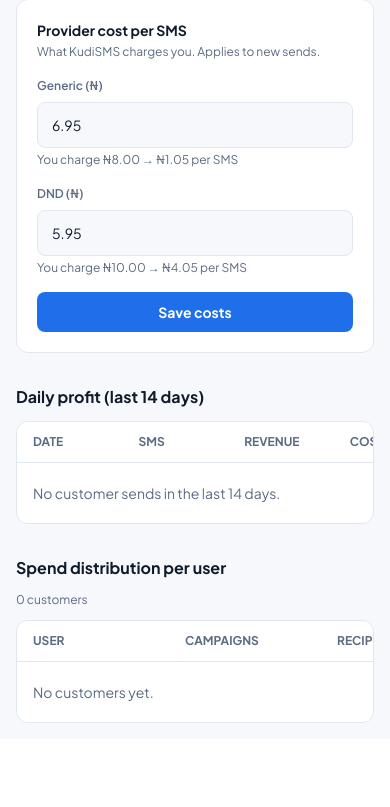
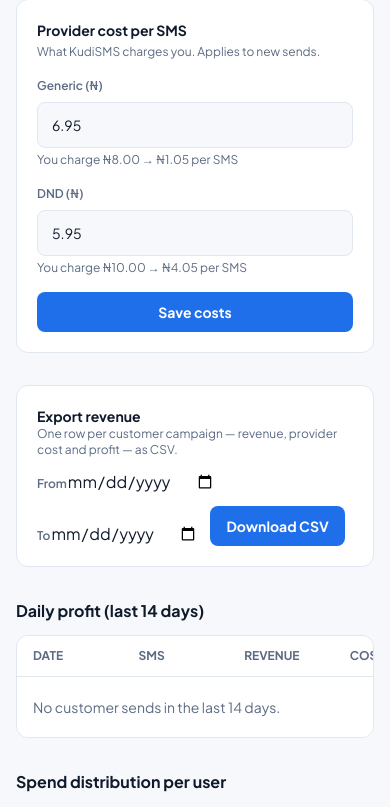
Before and after one commit to Pheebemi/bulk-backend, a Django app: page /console/analytics/ in a window 390 px wide. Shown: the part 1585-2392 px from the top of the page. Before the commit the page ends 2308 px from the top, so only its background shows below. Run offline with Django 5.2, Linux system fonts and the light colour scheme; the visitor is signed in with stand-in values (Sample User, id 1); data comes from the database, SQL or seed files in the repository; data that the repository does not hold is empty.

Commit message:
Admin console: users list/detail, block/unblock, revenue and users CSV export
Blocking sets is_active=False, which ends their session and API tokens;
the login page says the account is suspended.

Co-Authored-By: Claude Sonnet 5.5 <noreply@anthropic.com>
Claude-Session: https://claude.ai/code/session_01TCCe5GBwowm4kh4GhoNA9h

```diff
--- a/apps/accounts/context_processors.py
+++ b/apps/accounts/context_processors.py
@@ -25,6 +25,7 @@ _CONSOLE_NAV = [
     ('console-approvals', 'Sender IDs', 'sender'),
     ('console-campaigns', 'Campaigns', 'campaign'),
     ('console-contacts', 'Contacts', 'contacts'),
+    ('console-users', 'Users', 'contacts'),
     ('console-wallets', 'User wallets', 'wallet'),
     ('console-send', 'Send campaign', 'campaign'),
 ]
--- a/apps/accounts/forms.py
+++ b/apps/accounts/forms.py
@@ -20,6 +20,12 @@ class EmailLoginForm(forms.Form):
         if email and password:
             user = authenticate(self._request, username=email, password=password)
             if user is None:
+                # authenticate() also returns None for a blocked (inactive)
+                # account — say so when the password was right, so they
+                # know to contact support rather than retry.
+                blocked = User.objects.filter(email__iexact=email, is_active=False).first()
+                if blocked and blocked.check_password(password):
+                    raise forms.ValidationError('This account has been suspended. Please contact support.')
                 raise forms.ValidationError('Invalid email or password.')
             cleaned['user'] = user
         return cleaned
--- a/apps/campaigns/urls_console.py
+++ b/apps/campaigns/urls_console.py
@@ -8,6 +8,10 @@ urlpatterns = [
     path('console/dashboard/', v.dashboard, name='console-dashboard'),
     path('console/analytics/', v.analytics, name='console-analytics'),
     path('console/campaigns/', v.campaigns, name='console-campaigns'),
+    path('console/users/', v.users, name='console-users'),
+    path('console/users/export.csv', v.export_users, name='console-users-export'),
+    path('console/users/<int:pk>/', v.user_detail, name='console-user-detail'),
+    path('console/export/revenue.csv', v.export_revenue, name='console-export-revenue'),
     path('console/wallets/', v.wallets, name='console-wallets'),
     path('console/send/', v.send, name='console-send'),
     path('console/approvals/', v.approvals, name='console-approvals'),
--- a/apps/campaigns/views_console.py
+++ b/apps/campaigns/views_console.py
@@ -12,7 +12,12 @@ from django.db.models import Count, Q, Sum, Value
 from django.db.models.functions import Coalesce, TruncDate
 from django.utils import timezone
 from datetime import timedelta
+import csv
+from datetime import date
+
+from django.http import HttpResponse
 from django.shortcuts import get_object_or_404, redirect, render
+from django.views.decorators.http import require_POST
 
 from apps.accounts.forms import EmailLoginForm
 from apps.accounts.models import Wallet, WalletTransaction
@@ -269,3 +274,118 @@ def approvals(request):
         'page': Paginator(rows, 25).get_page(request.GET.get('page')), 'vis': vis,
         'providers': SenderID.PROVIDER_CHOICES, 'statuses': SenderID.PLATFORM_STATUS, 'visibilities': SenderID.VISIBILITY_CHOICES,
     })
+
+
+# --- Users --------------------------------------------------------------------
+
+
+def _customers_qs(q='', status=''):
+    qs = (
+        User.objects.filter(is_staff=False)
+        .select_related('wallet')
+        .annotate(
+            campaigns_count=Count('campaigns', filter=Q(campaigns__is_admin_campaign=False), distinct=True),
+            total_spent=Coalesce(Sum('campaigns__total_cost', filter=Q(campaigns__is_admin_campaign=False)), Value(Decimal('0.00'))),
+        )
+        .order_by('-date_joined')
+    )
+    if q:
+        qs = qs.filter(Q(email__icontains=q) | Q(full_name__icontains=q) | Q(phone_number__icontains=q))
+    if status == 'blocked':
+        qs = qs.filter(is_active=False)
+    elif status == 'active':
+        qs = qs.filter(is_active=True)
+    return qs
+
+
+@staff_required
+def users(request):
+    q = request.GET.get('q', '').strip()
+    status = request.GET.get('status', '')
+    qs = _customers_qs(q, status)
+    return render(request, 'console/users.html', {
+        'page': Paginator(qs, 25).get_page(request.GET.get('page')), 'q': q, 'status': status,
+        'total': User.objects.filter(is_staff=False).count(),
+        'blocked': User.objects.filter(is_staff=False, is_active=False).count(),
+    })
+
+
+@staff_required
+def user_detail(request, pk):
+    customer = get_object_or_404(User, pk=pk, is_staff=False)
+    if request.method == 'POST':
+        action = request.POST.get('action')
+        if action == 'block':
+            customer.is_active = False
+            messages.success(request, f'{customer.email} is blocked and signed out. They can no longer log in or send.')
+        elif action == 'unblock':
+            customer.is_active = True
+            messages.success(request, f'{customer.email} is active again.')
+        customer.save(update_fields=['is_active'])
+        return redirect('console-user-detail', pk=pk)
+
+    wallet, _ = Wallet.objects.get_or_create(user=customer)
+    camps = Campaign.objects.filter(user=customer, is_admin_campaign=False)
+    agg = camps.aggregate(spent=Sum('total_cost'), recipients=Sum('delivered'))
+    return render(request, 'console/user_detail.html', {
+        'c': customer, 'wallet': wallet,
+        'campaigns_count': camps.count(), 'spent': _money(agg['spent']), 'delivered': agg['recipients'] or 0,
+        'recent': camps.order_by('-created_at')[:10],
+        'history': WalletTransaction.objects.filter(user=customer).order_by('-created_at')[:10],
+        'sender_ids': SenderID.objects.filter(user=customer).order_by('-created_at'),
+    })
+
+
+def _csv_response(filename):
+    response = HttpResponse(content_type='text/csv')
+    response['Content-Disposition'] = f'attachment; filename="{filename}"'
+    return response
+
+
+@staff_required
+def export_users(request):
+    response = _csv_response(f'users-{date.today().isoformat()}.csv')
+    writer = csv.writer(response)
+    writer.writerow(['Email', 'Name', 'Phone', 'Joined', 'Verified', 'Status', 'Balance (NGN)', 'Campaigns', 'Total spent (NGN)'])
+    for u in _customers_qs(request.GET.get('q', '').strip(), request.GET.get('status', '')):
+        writer.writerow([
+            u.email, u.full_name, u.phone_number, timezone.localtime(u.date_joined).strftime('%Y-%m-%d'),
+            'yes' if u.email_verified else 'no', 'active' if u.is_active else 'blocked',
+            getattr(getattr(u, 'wallet', None), 'balance', 0), u.campaigns_count, u.total_spent,
+        ])
+    return response
+
+
+def _parse_day(value):
+    try:
+        return date.fromisoformat(value)
+    except (TypeError, ValueError):
+        return None
+
+
+@staff_required
+def export_revenue(request):
+    """One row per customer campaign that delivered something, with revenue,
+    provider cost and profit; a totals row closes the file."""
+    start, end = _parse_day(request.GET.get('from')), _parse_day(request.GET.get('to'))
+    qs = Campaign.objects.filter(is_admin_campaign=False, delivered__gt=0).select_related('user').order_by('created_at')
+    if start:
+        qs = qs.filter(created_at__date__gte=start)
+    if end:
+        qs = qs.filter(created_at__date__lte=end)
+    label = f'{start or "start"}_to_{end or "today"}'
+    response = _csv_response(f'revenue-{label}.csv')
+    writer = csv.writer(response)
+    writer.writerow(['Date', 'Campaign', 'Customer', 'Sender ID', 'Route', 'Delivered', 'Revenue (NGN)', 'Provider cost (NGN)', 'Profit (NGN)'])
+    revenue = cost = Decimal('0.00')
+    delivered = 0
+    for c in qs:
+        profit = c.total_cost - c.termii_cost
+        revenue, cost, delivered = revenue + c.total_cost, cost + c.termii_cost, delivered + c.delivered
+        writer.writerow([
+            timezone.localtime(c.created_at).strftime('%Y-%m-%d %H:%M'), c.pk, c.user.email, c.sender_id,
+            c.channel.upper(), c.delivered, c.total_cost, c.termii_cost, profit,
+        ])
+    writer.writerow([])
+    writer.writerow(['TOTAL', '', '', '', '', delivered, revenue, cost, revenue - cost])
+    return response
--- a/templates/console/analytics.html
+++ b/templates/console/analytics.html
@@ -42,6 +42,12 @@
     <button class="btn btn-primary w-full">Save costs</button>
   </form>
 </div>
+<form method="get" action="{% url 'console-export-revenue' %}" class="card mb-8 flex flex-wrap items-end gap-3 p-5">
+  <div class="mr-auto"><div class="text-sm font-bold text-ink">Export revenue</div><div class="text-xs text-muted">One row per customer campaign — revenue, provider cost and profit — as CSV.</div></div>
+  <div><label class="text-xs font-semibold text-muted">From</label><input type="date" name="from" class="!mt-0"></div>
+  <div><label class="text-xs font-semibold text-muted">To</label><input type="date" name="to" class="!mt-0"></div>
+  <button class="btn-primary">Download CSV</button>
+</form>
 <h3 class="mb-3 text-base font-bold text-ink">Daily profit (last 14 days)</h3>
 <div class="card mb-8 overflow-x-auto"><div class="min-w-[560px]">
   <div class="grid grid-cols-5 border-b border-border px-4 py-3 text-xs font-bold text-muted"><span>DATE</span><span>SMS</span><span>REVENUE</span><span>COST</span><span>PROFIT</span></div>
```
Also changed, not shown: templates/console/user_detail.html (added, +53 -0 lines), templates/console/users.html (added, +32 -0 lines), static/css/styles.css, 2 other files.
